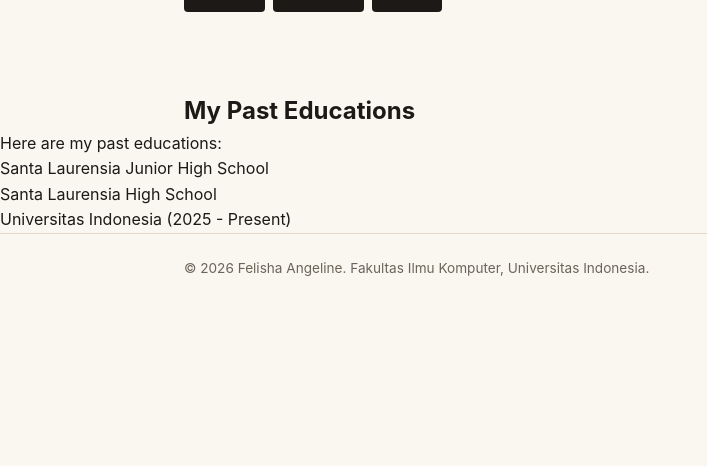
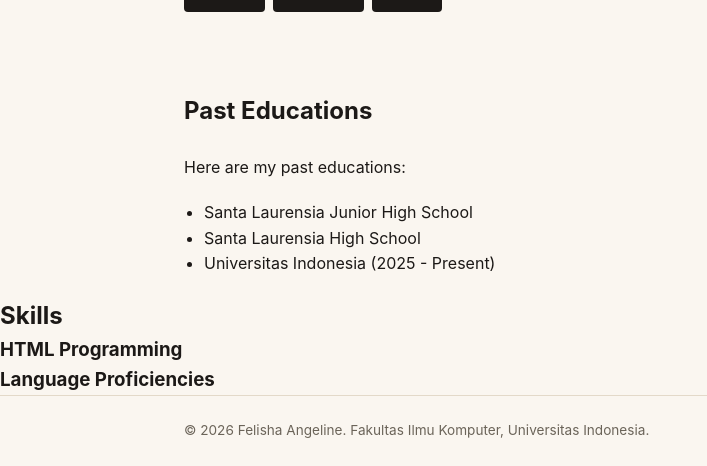
Before and after one commit to felishangeline/myportofolio, a Python web app: template templates/index.html in a window 1280 px wide. Shown: the part 579-1045 px from the top of the page, without its empty margins (0-707 px from the left). Before the commit the page ends 855 px from the top, so only its background shows below. Run offline with Jinja, Linux system fonts and the light colour scheme; the template is opened without the code that fills it, so the values that code supplies are empty.

Commit message:
Menambahkan section skills dan experience

```diff
--- a/static/css/style.css
+++ b/static/css/style.css
@@ -158,6 +158,27 @@ h1, .brand {
     z-index: 0;
 }
 
+.education-grid {
+    display: grid;
+    grid-template-columns: 1.3fr 1fr;
+    grid-template-areas:
+        "edu"
+        "details";
+    gap: 1.5rem 3rem;
+}
+
+.edu-header {
+    grid-area: edu;
+}
+
+.education-details {
+    grid-area: details;
+}
+
+.edu-points {
+    padding: 20px;
+}
+
 .avatar {
     position: relative;
     z-index: 1;
--- a/templates/index.html
+++ b/templates/index.html
@@ -56,14 +56,16 @@
 
         <section class="MyEducation" id="">
             <div class="container education-grid">
+                <div class="edu-header">
                     <h2>
-                    My Past Educations
+                        Past Educations
                     </h2>
                 </div>
                 <div class="education-details">
                     <p class="edu">
                         Here are my past educations:
                     </p>
+                    <div class="edu-points">
                         <ul style="list-style-type: disc;">
                             <li>
                                 Santa Laurensia Junior High School
@@ -76,7 +78,39 @@
                             </li>
                         </ul>
                     </div>
+                </div>
+            </div>
         </section>
+
+        <section class="MySkills">
+            <div>
+                <div>
+                    <h2>
+                        Skills
+                    </h2>
+                </div>
+                <div>
+                    <h3>
+                        HTML Programming
+                    </h3>
+                </div>
+                <div>
+                    <h3>
+                        Language Proficiencies
+                    </h3>
+                </div>
+                <div>
+
+                </div>
+            </div>
+        </section>
+
+        <section class="MyExperiences">
+            <div>
+
+            </div>
+        </section>
+
     </main>
 
     <footer class="site-footer">
```
Lines whose indentation alone changed are shown as unchanged.
